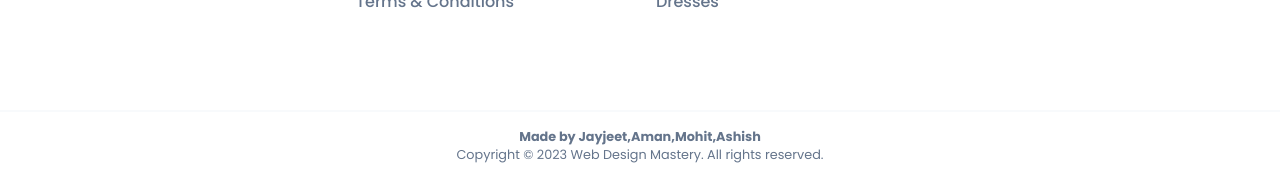
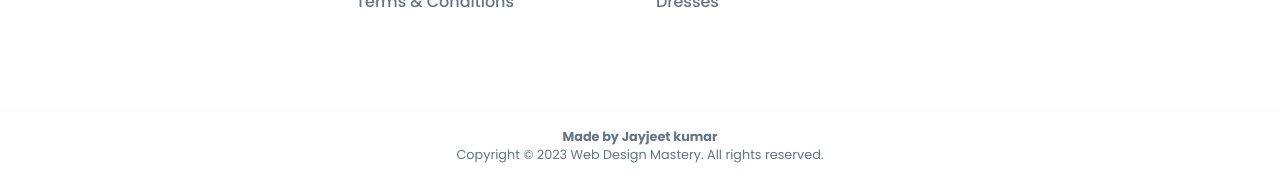
Before and after one commit to Jayjeet1013/OIBSIP, a plain HTML site: page index.html in a window 1280 px wide. Shown: the part 4709-4889 px from the top of the page. Drawn offline with nearby package versions, Linux system fonts and the light colour scheme.

Commit message:
Update index.html

```diff
--- a/index.html
+++ b/index.html
@@ -366,7 +366,7 @@
       </div>
     </footer>
     <div class="footer__bar">
-      <h4>Made by Jayjeet,Aman,Mohit,Ashish</h2>
+      <h4>Made by Jayjeet kumar</h2>
       Copyright © 2023 Web Design Mastery. All rights reserved.
     </div>
   </body>
```
